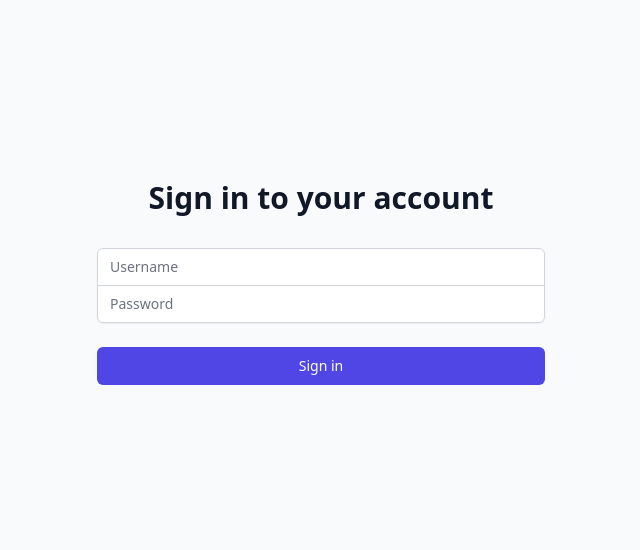
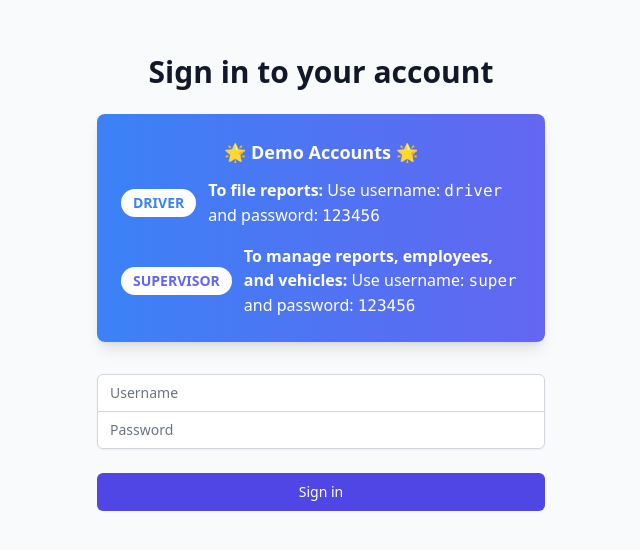
Before and after one commit to meritant/Green_Schedule, a React (Vite) app in the folder frontend/: page /login in a window 1280 px wide. Shown: the part 130-680 px from the top of the page, without its empty margins (319-959 px from the left). Built offline with nearby package versions, Linux system fonts and the light colour scheme.

Commit message:
Disable create buttons and added Demo credencials

```diff
--- a/frontend/src/components/auth/Login.jsx
+++ b/frontend/src/components/auth/Login.jsx
@@ -3,7 +3,6 @@ import { useNavigate } from 'react-router-dom';
 import { useAuth } from '../../context/AuthContext';
 
 document.title = 'Log in';
-
 
 function Login() {
   const [username, setUsername] = useState('');
@@ -29,6 +28,29 @@ function Login() {
           <h2 className="mt-6 text-center text-3xl font-extrabold text-gray-900">
             Sign in to your account
           </h2>
+
+        {/* Demo Account Information */}
+        <div className="mt-6 bg-gradient-to-r from-blue-500 to-indigo-500 text-white rounded-lg p-6 shadow-lg">
+            <h3 className="text-lg font-bold mb-3 text-center">🌟 Demo Accounts 🌟</h3>
+            <ul className="space-y-4">
+              <li className="flex items-center space-x-3">
+                <span className="bg-white text-blue-500 font-semibold rounded-full px-3 py-1 text-sm">
+                  DRIVER
+                </span>
+                <p className="flex-1">
+                  <strong>To file reports:</strong> Use username: <span className="font-mono">driver</span> and password: <span className="font-mono">123456</span>
+                </p>
+              </li>
+              <li className="flex items-center space-x-3">
+                <span className="bg-white text-indigo-500 font-semibold rounded-full px-3 py-1 text-sm">
+                  SUPERVISOR
+                </span>
+                <p className="flex-1">
+                  <strong>To manage reports, employees, and vehicles:</strong> Use username: <span className="font-mono">super</span> and password: <span className="font-mono">123456</span>
+                </p>
+              </li>
+            </ul>
+          </div>
         </div>
         <form className="mt-8 space-y-6" onSubmit={handleSubmit}>
           {error && (
--- a/frontend/src/components/employees/EmployeeForm.jsx
+++ b/frontend/src/components/employees/EmployeeForm.jsx
@@ -15,6 +15,9 @@ function EmployeeForm() {
 
   const handleSubmit = async (e) => {
     e.preventDefault();
+    // Disable employee creation for the demo
+  showNotification('error', 'Employee creation is disabled in the demo.');
+  return;
     try {
       const response = await fetch('/api/v1/auth/register', {
         method: 'POST',
--- a/frontend/src/components/vehicles/VehicleForm.jsx
+++ b/frontend/src/components/vehicles/VehicleForm.jsx
@@ -38,6 +38,9 @@ function VehicleForm() {
 
   const handleSubmit = async (e) => {
     e.preventDefault();
+    // Disable vehicle creation for the demo
+  showNotification('error', 'Vehicle creation is disabled in the demo.');
+  return;
     try {
       const token = localStorage.getItem('token');
       const response = await fetch('/api/v1/vehicles', {
```
